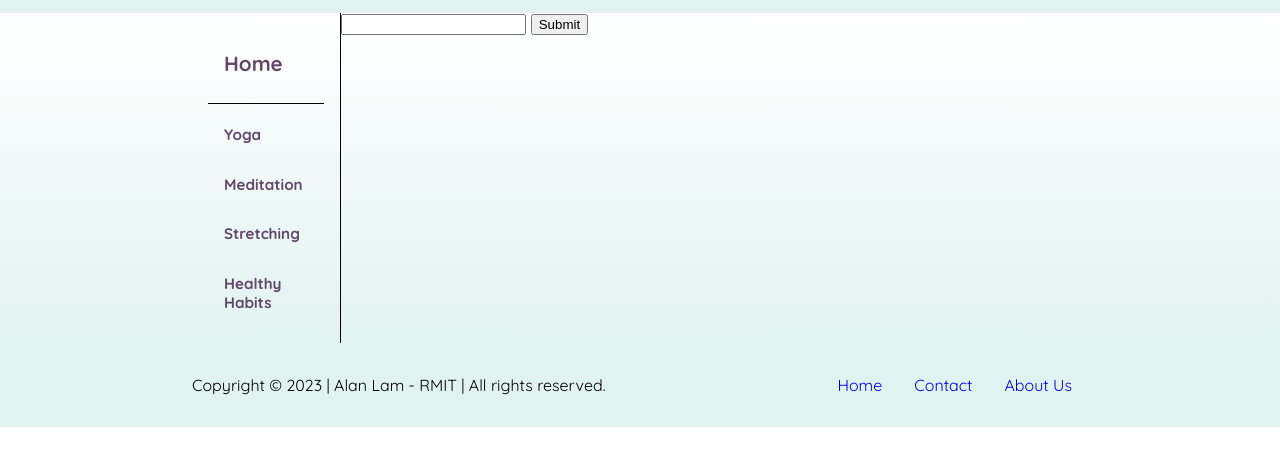
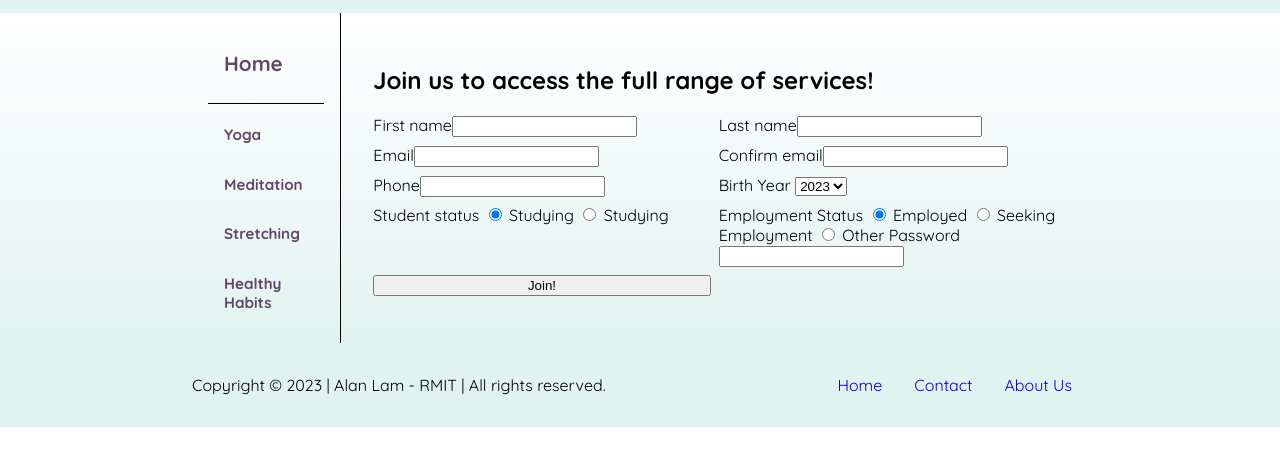
Before and after one commit to aghlam/wp-assignment01, a plain HTML site: page join.html in a window 1280 px wide. Shown: the part 105-570 px from the top of the page. Drawn offline with Linux system fonts and the light colour scheme.

Commit message:
Add join form to page with minimal css

```diff
--- a/join.html
+++ b/join.html
@@ -33,9 +33,40 @@
                 </ul>
             </nav>
             <div class="join-panel">
-                <form method="POST" action="./submitted.html">
-                    <label for="firstName"><input type="text"></label>
-                    <button type="submit">Submit</button>
+                <h2>Join us to access the full range of services!</h2>
+                <form method="POST" action="./submitted.html" class="join-form" id="join-form">
+                    <label for="firstName">First name<input type="text" name="firstName" id="firstName"></label>
+                    <label for="lastName">Last name<input type="text" name="lastName" id="lastName"></label>
+                    <label for="email">Email<input type="email" name="email" id="email"></label>
+                    <label for="emailConfirm">Confirm email<input type="email" name="emailConfirm" id="emailConfirm"></label>
+                    <label for="phone">Phone<input type="tel" name="phone" id="phone"></label>
+                    <label for="birthday">Birth Year
+                        <select name="birthday" id="birthday">
+                            <option value="2023">2023</option>
+                            <option value="2022">2022</option>
+                            <option value="2021">2021</option>
+                        </select>
+                    </label>
+                    <div>
+                        <label for="studentStatus">Student status
+                            <input type="radio" id="studying" name="studentStatus" value="studying" checked>
+                            <label for="studying">Studying</label>
+                            <input type="radio" id="notStudying" name="studentStatus" value="not studying">
+                            <label for="notStudying">Studying</label>
+                        </label>
+                    </div>
+                    <div>
+                        <label for="employmentStatus">Employment Status
+                            <input type="radio" id="employed" name="employmentStatus" value="employed" checked>
+                            <label for="employed">Employed</label>
+                            <input type="radio" id="seeking" name="employmentStatus" value="seeking">
+                            <label for="seeking">Seeking Employment</label>
+                            <input type="radio" id="other" name="employmentStatus" value="other">
+                            <label for="other">Other</label>
+                        </label>
+                        <label for="password">Password<input type="password"></label>
+                    </div>
+                    <button type="submit">Join!</button>
                 </form>
             </div>
         </main>
--- a/styles.css
+++ b/styles.css
@@ -489,3 +489,19 @@ nav hr {
     height: 81vh;
     font-size: large;
 }
+
+
+/* --------------------------------------------- */
+/* Join page */
+
+.join-panel {
+    display: flex;
+    flex-direction: column;
+    padding: 2rem;
+}
+
+.join-form {
+    display: grid;
+    grid-template-columns: 1fr 1fr;
+    gap: 0.5rem;
+}
```
Also changed, not shown: contact.html (+1 -3 lines).
